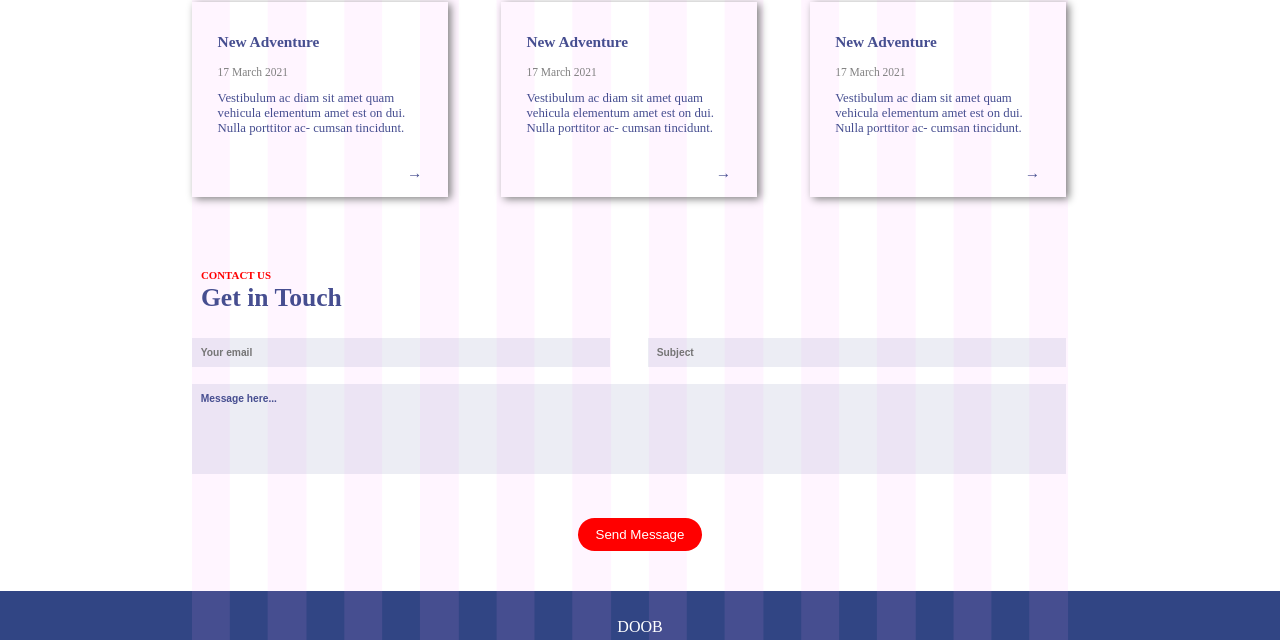
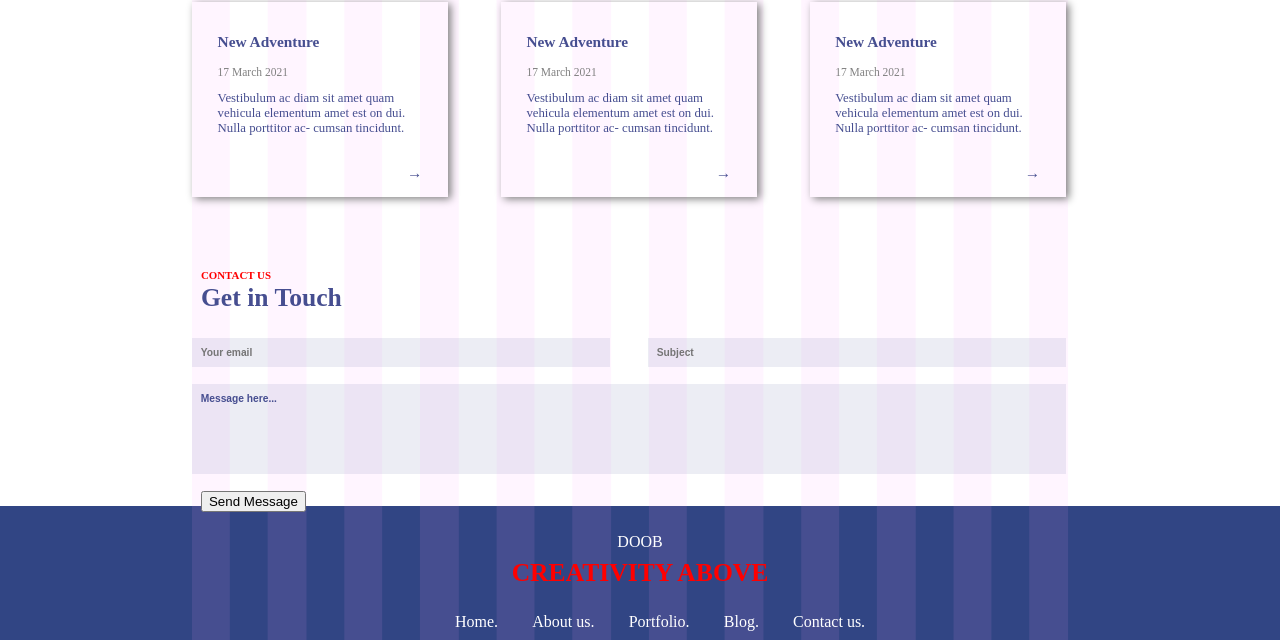
Before and after one commit to romanyshyn001/Doob, a plain HTML site: page html/index.html in a window 1280 px wide. Shown: the part 2005-2645 px from the top of the page. Drawn offline with Linux system fonts and the light colour scheme.

Commit message:
Update index.html

```diff
--- a/html/index.html
+++ b/html/index.html
@@ -205,7 +205,7 @@
                     <input type="text" name="subject" placeholder="Subject" list="subject"/>
                     <input type="text" name="message" value="Message here..." />
                 </div>
-                <h6><input type="submit" value="Send Message" /></h6>
+                <p><input type="submit" value="Send Message" /></p>
             </form>
 
          </div>
```
